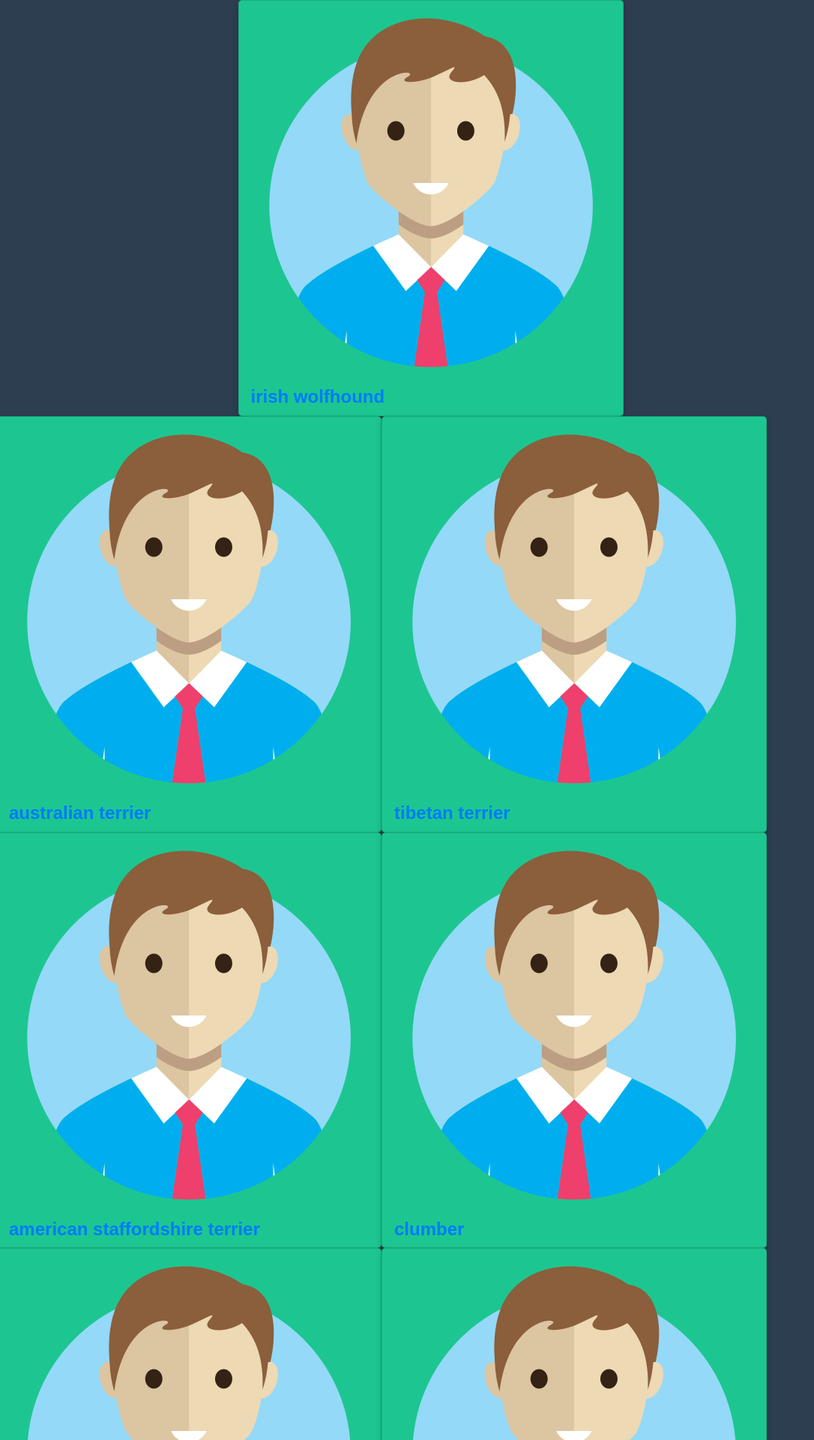
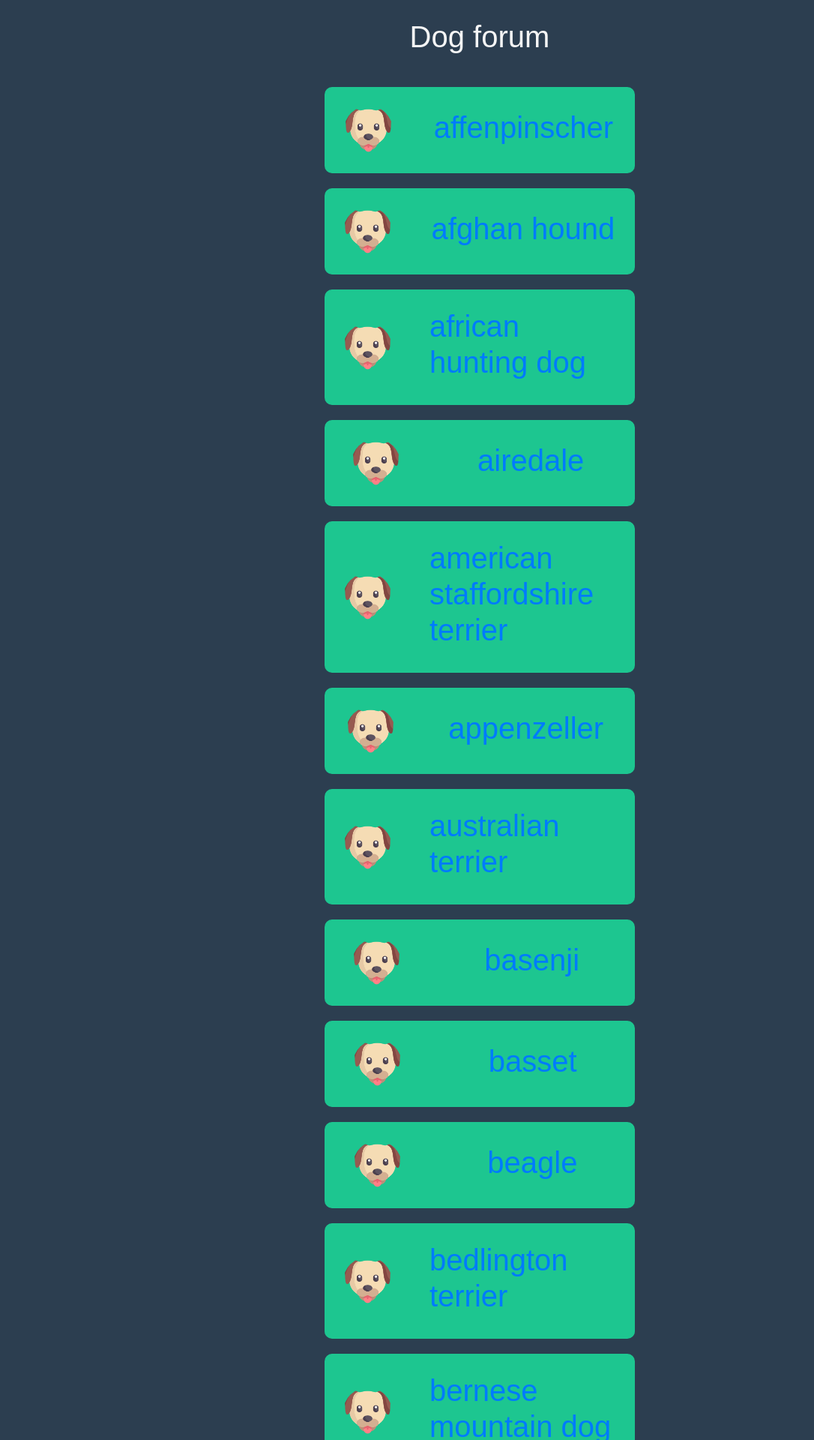
Before and after one commit to guyraz89/CNN-SERVER, a Flask app: page /chat/1 in a window 1280 px wide. Shown: the top 1920 px of the page at 75% size, without its empty margins (0-1086 px from the left). Run offline with Flask 2, Linux system fonts and the light colour scheme; some libraries are stand-ins or nearby versions.

Commit message:
improved forum page and server

```diff
--- a/server.py
+++ b/server.py
@@ -56,14 +56,13 @@ def home():
     session['Logged'] = False
     return render_template('login.html')
 
+
 @app.route('/chat/<string:breed>', methods=['GET'])
 def server_chat(breed):
     if breed in getBreeds():
         return render_template('chat.html')
     else:
         return render_template('forum.html')
-
-
 
 
 @app.route('/index', methods=['GET', 'POST'])
@@ -129,5 +128,6 @@ def upload_file():
             return pred
         print('File should be jpg or jpeg')
 
+
 if __name__ == '__main__':
     app.run(debug=True)
--- a/static/css/forum.css
+++ b/static/css/forum.css
@@ -55,7 +55,56 @@
 
 /* Add rounded corners to the top left and the top right corner of the image */
 img {
-    border-radius: 5px 5px 0 0;
-    height: auto;
+  height: 65px;
   width: auto;
 }
+
+.grid {
+  display: grid;
+  grid-template-columns: 1fr 1fr 1fr;
+  grid-template-rows: auto auto 50px;
+}
+
+.title-container {
+  display: flex;
+  grid-row: 1 / 2;
+  grid-column: 2 / 3;
+  justify-self: center;
+  padding: 25px;
+}
+
+.posts-container {
+  display: flex;
+  flex-direction: column;
+  grid-row: 2 / 3;
+  grid-column: 2 / 3;
+  justify-self: center;
+  width: 100%;
+}
+
+.single-post-container {
+  display: flex;
+  flex-direction: row;
+  background-color: #1DC690;
+  border: none;
+  border-radius: 10px;
+  margin: 10px;
+}
+
+.dog-image {
+  display: flex;
+  order: 1;
+  flex-grow: 2;
+  align-items: center;
+  justify-content: center;
+  padding: 25px;
+}
+
+.dog-name {
+  display: flex;
+  order: 2;
+  flex-grow: 8;
+  align-items: center;
+  justify-content: center;
+  padding: 25px;
+}
--- a/static/js/forum.js
+++ b/static/js/forum.js
@@ -9,10 +9,10 @@ function loadCards() {
         type: 'POST',
         url: '/breeds',
         success: function(response) {
-            breeds = JSON.parse(response);
+            breeds = JSON.parse(response).sort();
             for (let i = 0; i < breeds.length; i++) {
                 //$('.row').append('<div class="column"> <div class="card"><h3>Card 1</h3><p>' + breeds[i] + '</p><p>Some text</p> </div></div>')
-                $('.row').append('<div class="card"><a href="/chat/' + breeds[i] + '"><img src="../images/avatar.png" alt="Avatar"><div class="container"><h4><b>' + breeds[i] + '</b></h4></div></a> </div>')
+                $('.posts-container').append('<a href='+ breeds[i] + '><div class="single-post-container"><div class="dog-image"><img src="../static/images/dog.png" class="rounded-circle" alt="Cinque Terre"></div><div class="dog-name"><h1>' + breeds[i] + '</h1></div></div></a>')
             // TODO: 1. replace the current cards with the new one
             //       2. add photes of dogs
             }
@@ -21,6 +21,5 @@ function loadCards() {
             console.log(err);
         }
     });
-    console.log(breeds[1]);
     return breeds;
 }
--- a/templates/forum.html
+++ b/templates/forum.html
@@ -11,12 +11,16 @@
 </head>
 <body>
 
-
-
-  <div class="row">
-      <div class="column">
-      </div>
-  </div>
+    <div class="grid">
+        <div class="title-container">
+            <h1 style="color: whitesmoke;">Dog forum</h1>
+        </div>
+        <div class="posts-container">
+            <!-- In here enter the post you want -->
+            <!-- Inside each single-post-container insert two elements -->
+                <!-- dog-image and dog-name -->
+        </div>
+    </div>
 
 
   <script src="https://code.jquery.com/jquery-3.4.1.min.js"
```
Lines whose indentation alone changed are shown as unchanged.
